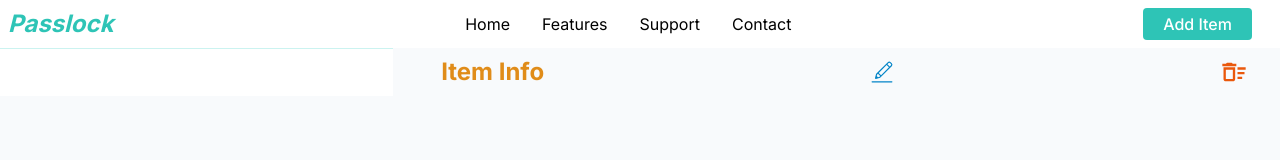
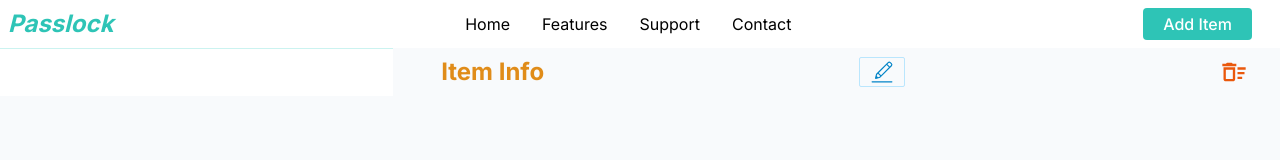
Before and after one commit to Tonnykimanthi/passlock, a Next.js app: page /demo in a window 1280 px wide. Shown: the top 160 px of the page. Built offline with nearby package versions, Linux system fonts and the light colour scheme.

Commit message:
Update ItemInfo.tsx

```diff
--- a/components/layout/ItemInfo.tsx
+++ b/components/layout/ItemInfo.tsx
@@ -34,7 +34,10 @@ const ItemInfo = () => {
     <section className="flex basis-3/4 flex-col px-2 sm:px-5 md:px-8">
       <div className="my-2 flex items-center justify-between">
         <h5 className="pl-4 text-2xl font-bold text-accentDark">Item Info</h5>
-        <button onClick={handleEditButton}>
+        <button
+          className="rounded-sm border border-sky-200 px-2"
+          onClick={handleEditButton}
+        >
           <CiEdit className="h-7 w-7 text-sky-600 transition hover:scale-110" />
         </button>
         <button onClick={handleDeleteItem}>
```
